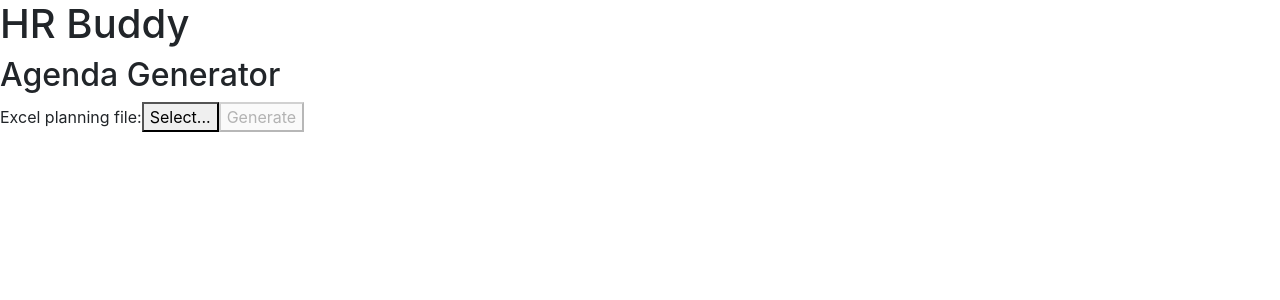
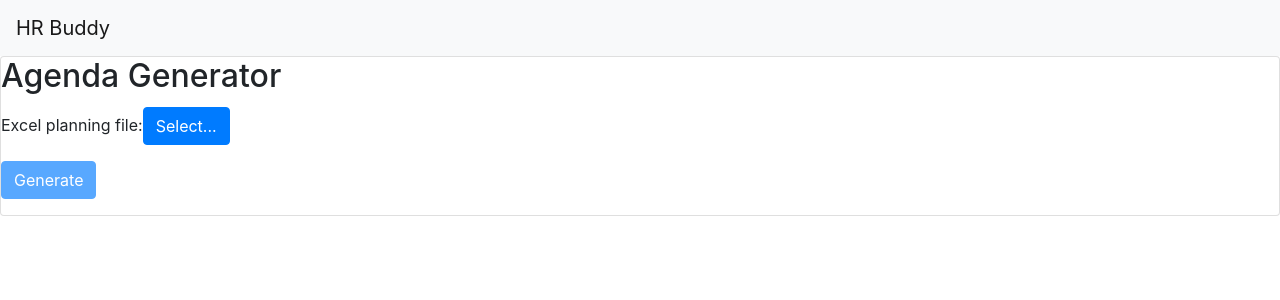
Before and after one commit to joffrey-bion/hr-buddy, an Angular app in the folder hr-buddy-ui/: page / in a window 1280 px wide. Shown: the top 300 px of the page. Built offline with nearby package versions, Linux system fonts and the light colour scheme.

Commit message:
Bootstrap styling WIP

```diff
--- a/hr-buddy-ui/src/app/agenda-generator/agenda-generator.component.html
+++ b/hr-buddy-ui/src/app/agenda-generator/agenda-generator.component.html
@@ -1,13 +1,16 @@
-<section>
-  <h2>Agenda Generator</h2>
-
-  <label for="planningFile">Excel planning file:</label>
-  <button (click)="fileInput.click()">Select...</button>
-  <input hidden id="planningFile" name="planningFile" type="file" #fileInput
-          (change)="handleFileInput($event.target.files)">
-  <span *ngIf="planningFile != null">({{planningFile.name}})</span>
-
-  <button type="submit" [disabled]="planningFile == null" (click)="onSubmit()">Generate</button>
+<section class="card">
+  <h2 class="card-title">Agenda Generator</h2>
+  <p>
+    <label for="planningFile">Excel planning file:</label>
+    <button class="btn btn-primary" (click)="fileInput.click()">Select...</button>
+    <input hidden id="planningFile" name="planningFile" type="file" #fileInput
+           (change)="handleFileInput($event.target.files)">
+    <span *ngIf="planningFile != null">({{planningFile.name}})</span>
+  </p>
+  <p>
+    <button class="btn btn-primary" type="submit" [disabled]="planningFile == null" (click)="onSubmit()">Generate
+    </button>
+  </p>
 
   <p *ngIf="error != null">
     {{error}}
@@ -16,6 +19,6 @@
     <a href="{{downloadUrl}}">Download agendas</a>
   </p>
   <p *ngIf="loading">
-      Loading, please wait...
+    Loading, please wait...
   </p>
 </section>
--- a/hr-buddy-ui/src/app/app.component.html
+++ b/hr-buddy-ui/src/app/app.component.html
@@ -1,3 +1,5 @@
-<h1>HR Buddy</h1>
+<nav class="navbar navbar-expand-lg navbar-light bg-light">
+  <a class="navbar-brand" href="#">HR Buddy</a>
+</nav>
 
 <app-agenda-generator></app-agenda-generator>
```
